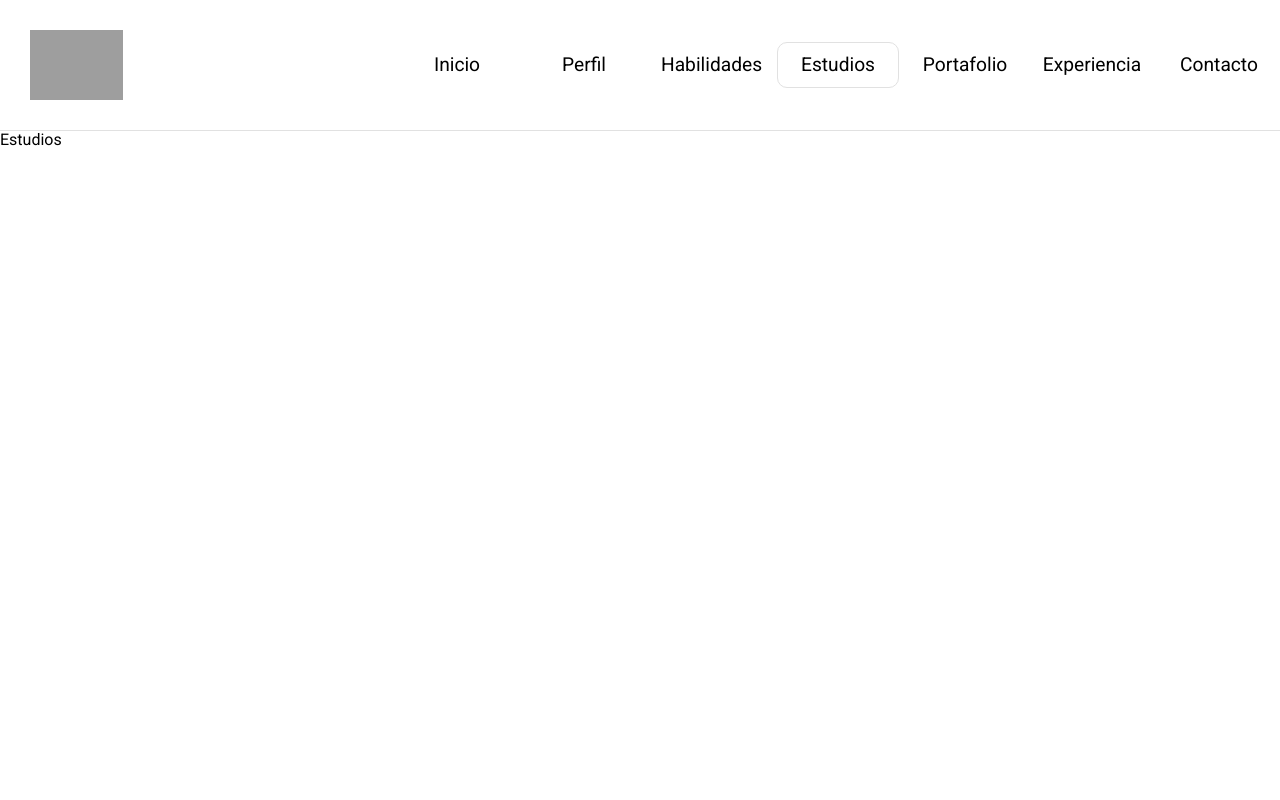
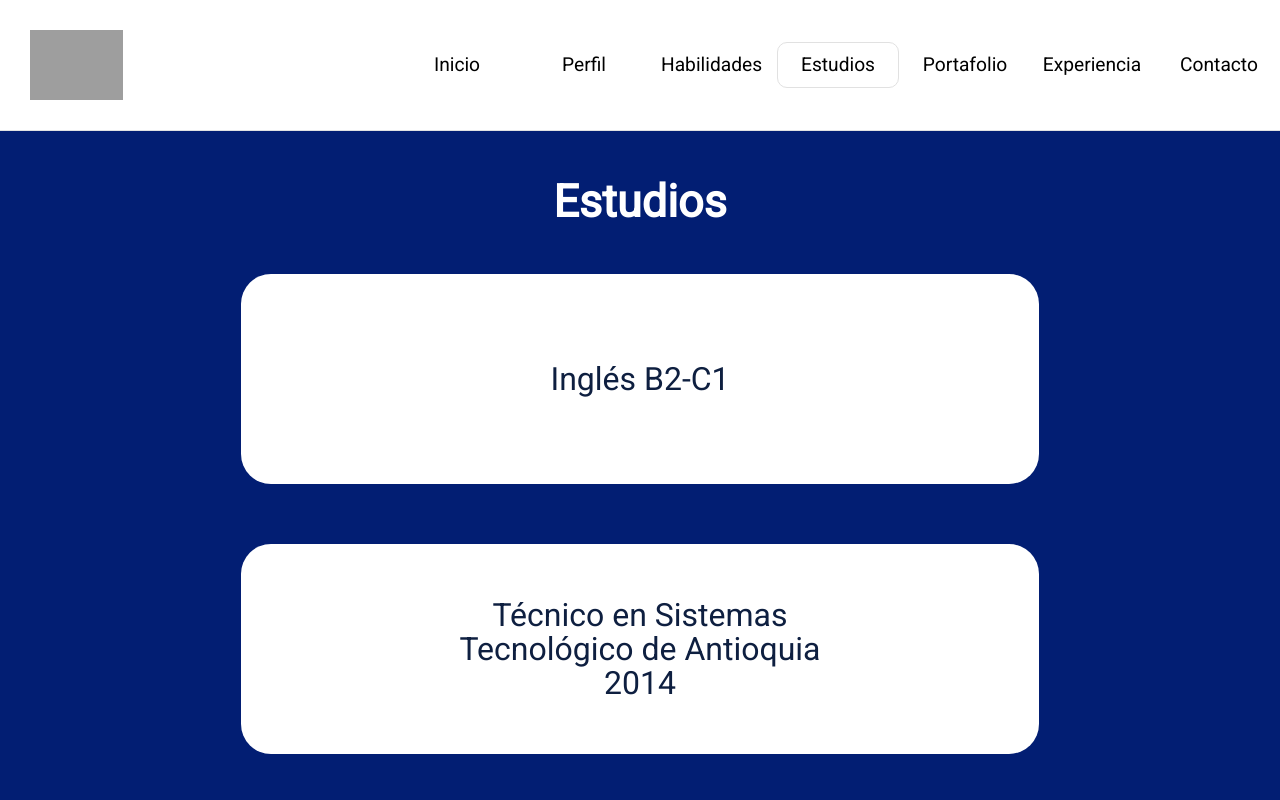
Before and after one commit to chris0094/landing-Page, a React (Create React App) app: page /formation in a window 1280 px wide. Shown: the top 800 px of the page. Built offline with nearby package versions, Linux system fonts and the light colour scheme; grey boxes are pictures that could not be loaded.

Commit message:
Formation page added

```diff
--- a/src/pages/Formation/Formation.css
+++ b/src/pages/Formation/Formation.css
@@ -0,0 +1,57 @@
+.formation {
+  background: #021E73;
+  padding: 50px 180px;
+}
+
+.formation h1 {
+  margin-top: 10px;
+  margin-bottom: 60px;
+  text-align: center;
+  font-weight: 700;
+  font-size: 45px;
+  line-height: 24px;
+  color: #FFFFFF;
+}
+
+.formation__list {
+  display: grid;
+  grid-template-columns: repeat(2, 1fr);
+  align-items: center;
+  justify-items: center;
+  row-gap: 60px;
+}
+
+.formation__items {
+  display: flex;
+  flex-direction: column;
+  justify-content: center;
+  align-items: center;
+  width: 500px;
+  height: 170px;
+  background: #FFFFFF;
+  border-radius: 30px;
+}
+
+.formation__items h3 {
+  margin: 0px;
+  text-align: center;
+  font-weight: 400;
+  font-size: 32px;
+  line-height: 34px;
+  color: #0E1F40;
+}
+
+@media screen and (max-width: 1400px) {
+  .formation {
+    padding: 50px 0px;
+  }
+
+  .formation__list {
+    grid-template-columns: 1fr;
+  }
+
+  .formation__items {
+    width: 60%;
+    padding: 20px 15px;
+  }
+}
--- a/src/pages/Formation/Formation.jsx
+++ b/src/pages/Formation/Formation.jsx
@@ -1,7 +1,42 @@
 import React from 'react'
+import './Formation.css'
 
 export const Formation = () => {
+  const studies = [{
+    title: 'Inglés B2-C1',
+  },
+  {
+    title: 'Técnico en Sistemas',
+    from: 'Tecnológico de Antioquia',
+    date: '2014'
+  },
+  {
+    title: 'Tecnólogo en Sistemas',
+    from: 'Tecnológico de Antioquia',
+    date: '2016'
+  },
+  {
+    title: 'Ingeniero en Software',
+    from: 'Tecnológico de Antioquia',
+    date: '2020'
+  },
+  {
+    title: 'Curso de seguridad de la información',
+    from: 'Tecnológico de Antioquia'
+  }]
+
+  const listStudies = studies.map((study, index) => (<div className='formation__items' key={index}>
+    <h3>{study.title}</h3>
+    {study.from ? <h3>{study.from}</h3> : null}
+    {study.date ? <h3>{study.date}</h3> : null}
+  </div>))
+
   return (
-    <div>Estudios</div>
+    <section className='formation'>
+      <h1>Estudios</h1>
+      <div className='formation__list'>
+        {listStudies}
+      </div>
+    </section>
   )
 }
```
